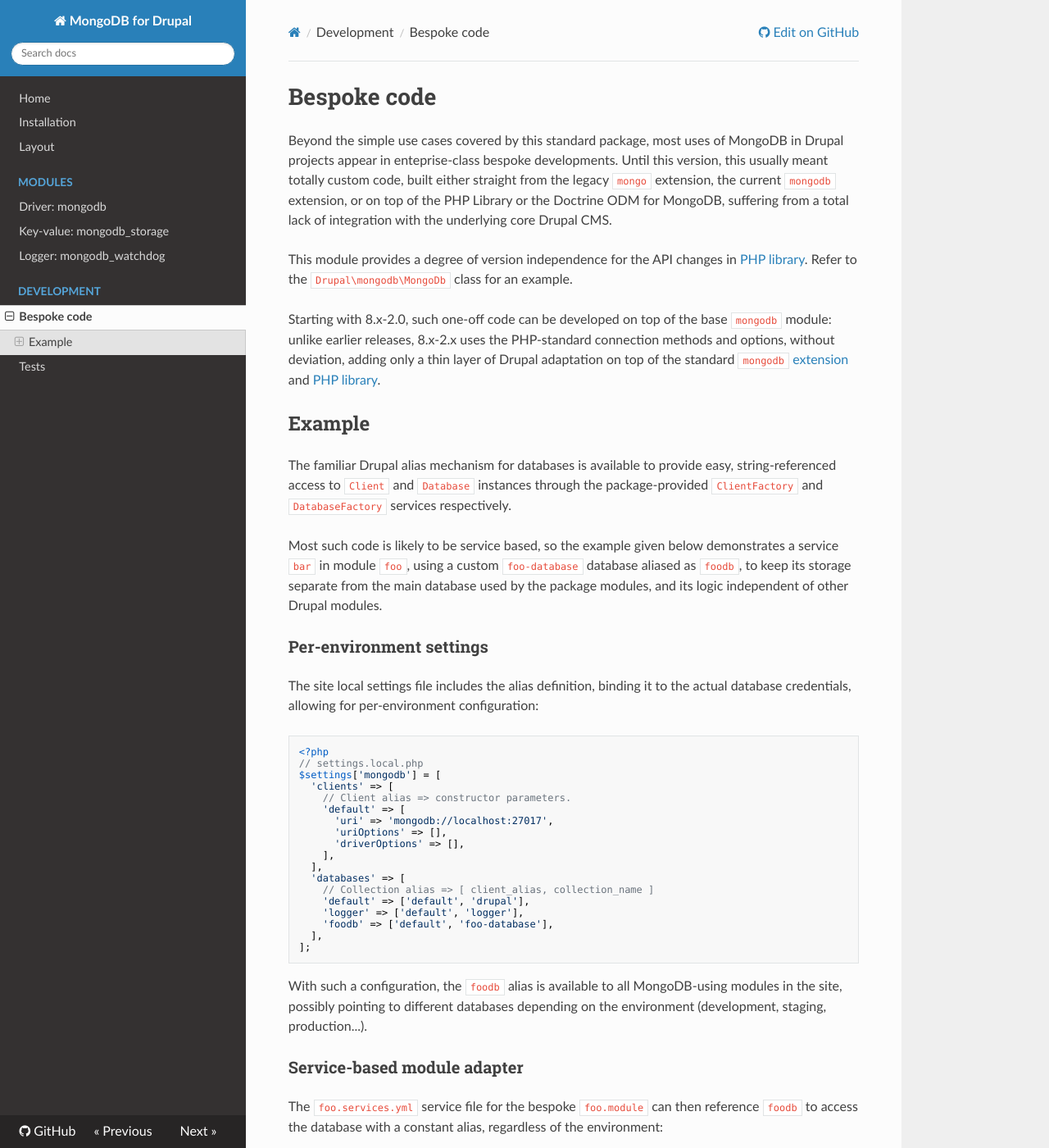
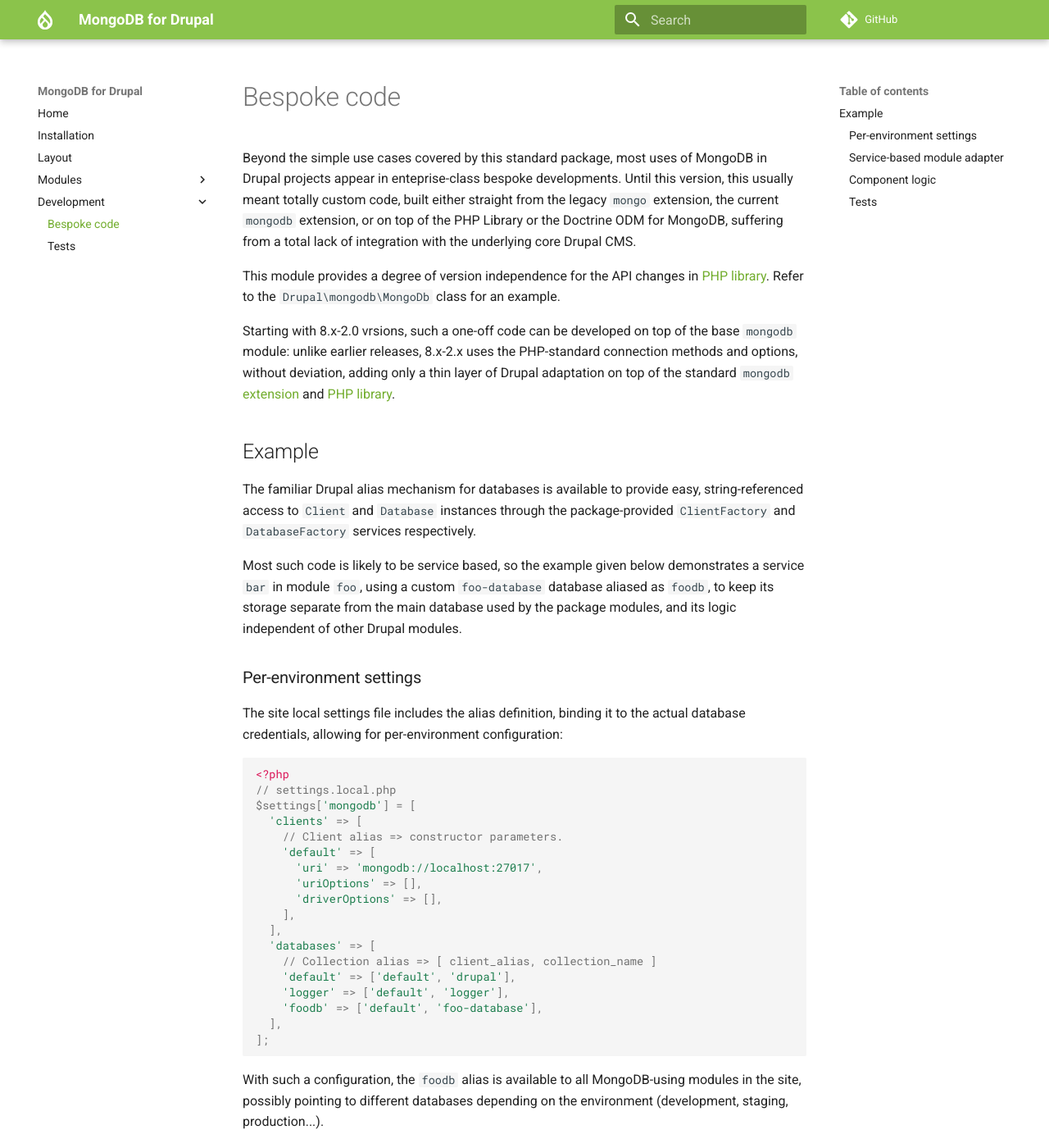
Before and after one commit to fgm/mongodb, an MkDocs documentation site: the page built from docs/bespoke.md, in a window 1280 px wide and 1400 px high. Shown: the whole window at 82% size. Built offline with MkDocs 1.6.1 and Material for MkDocs 9.7.7, drawn with Linux system fonts in a browser that asks for light colours; nearby versions of some CDN libraries; comment, search, counter and statistics services are not loaded; some of the changed text lies outside the part shown.

````diff
--- a/docs/bespoke.md
+++ b/docs/bespoke.md
@@ -10,11 +10,11 @@ integration with the underlying core Drupal CMS.
 This module provides a degree of version independence for the API changes in
 [PHP library]. Refer to the `Drupal\mongodb\MongoDb` class for an example.
 
-Starting with 8.x-2.0, such one-off code can be developed on top of the base
-`mongodb` module: unlike earlier releases, 8.x-2.x uses the PHP-standard
-connection methods and options, without deviation, adding only a thin layer of
-Drupal adaptation on top of the standard `mongodb` [extension] and
-[PHP library].
+Starting with 8.x-2.0 vrsions,
+such a one-off code can be developed on top of the base `mongodb` module:
+unlike earlier releases, 8.x-2.x uses the PHP-standard connection methods and options,
+without deviation, adding only a thin layer of Drupal adaptation on top of the standard
+`mongodb` [extension] and [PHP library].
 
 [extension]: http://php.net/mongodb
 [PHP library]: https://docs.mongodb.com/php-library/current
@@ -37,24 +37,26 @@ used by the package modules, and its logic independent of other Drupal modules.
 The site local settings file includes the alias definition, binding it to the
 actual database credentials, allowing for per-environment configuration:
 
-    <?php
-    // settings.local.php
-    $settings['mongodb'] = [
-      'clients' => [
-        // Client alias => constructor parameters.
-        'default' => [
-          'uri' => 'mongodb://localhost:27017',
-          'uriOptions' => [],
-          'driverOptions' => [],
-        ],
-      ],
-      'databases' => [
-        // Collection alias => [ client_alias, collection_name ]
-        'default' => ['default', 'drupal'],
-        'logger' => ['default', 'logger'],
-        'foodb' => ['default', 'foo-database'],
-      ],
-    ];
+```php
+<?php
+// settings.local.php
+$settings['mongodb'] = [
+  'clients' => [
+    // Client alias => constructor parameters.
+    'default' => [
+      'uri' => 'mongodb://localhost:27017',
+      'uriOptions' => [],
+      'driverOptions' => [],
+    ],
+  ],
+  'databases' => [
+    // Collection alias => [ client_alias, collection_name ]
+    'default' => ['default', 'drupal'],
+    'logger' => ['default', 'logger'],
+    'foodb' => ['default', 'foo-database'],
+  ],
+];
+```
 
 With such a configuration, the `foodb` alias is available to all MongoDB-using
 modules in the site, possibly pointing to different databases depending on the
@@ -67,20 +69,22 @@ The `foo.services.yml` service file for the bespoke `foo.module` can then
 reference `foodb` to access the database with a constant alias, regardless
 of the environment:
 
-    // modules/custom/Foo/foo.services.yml
-    services:
-      foo.storage:
-        class: 'MongoDB\Database'
-        factory: ['@mongodb.database_factory', 'get']
-        arguments: ['foodb']
+```yaml
+# modules/custom/Foo/foo.services.yml
+services:
+  foo.storage:
+    class: 'MongoDB\Database'
+    factory: ['@mongodb.database_factory', 'get']
+    arguments: ['foodb']
 
-      foo.bar:
-        class: 'Drupal\foo\Bar'
-        arguments: ['@foo.storage', '@logger.channel.foo']
+  foo.bar:
+    class: 'Drupal\foo\Bar'
+    arguments: ['@foo.storage', '@logger.channel.foo']
 
-      foo.baz:
-        class: 'Drupal\foo\Baz'
-        arguments: ['@foo.storage', '@mongodb.logger']
+  foo.baz:
+    class: 'Drupal\foo\Baz'
+    arguments: ['@foo.storage', '@mongodb.logger']
+```
 
 This allows services in the module to access the database in both function code
 for Drupal hooks, and OO code for component-level logic without having to be
@@ -109,27 +113,30 @@ Finally, the component application logic can use the services without receiving
 any Drupal-specific dependency. In this example, we can simply assume the
 service code is located within the module itself, for simplicity:
 
-    <?php
-    // modules/custom/Foo/src/Bar.php
-    use MongoDb\Database;
-    use Psr\Log\LoggerInterface;
+```php
+<?php
+// modules/custom/Foo/src/Bar.php
+use MongoDb\Database;
+use Psr\Log\LoggerInterface;
 
-    public function __construct(Database $database, LoggerInterface $logger) {
-      $this->database = $database;
-      $this->logger = $logger;
-    }
+public function __construct(Database $database, LoggerInterface $logger) {
+  $this->database = $database;
+  $this->logger = $logger;
+}
 
-    public function baz() {
-      // Perform some business logic using $this->database.
-      // Log it using $this->logger.
-    }
+public function baz() {
+  // Perform some business logic using $this->database.
+  // Log it using $this->logger.
+}
+```
 
 Having the code only receive standard services (like a PSR-3 logger) or
-[PHP library] classes allows it to be written as an agnostic component that can
-be brought in using Composer and shared with non-Drupal code. This is often
-useful in bespoke projects, which tend to combine Drupal with other parts of the
-application written in Laravel 5 or Symfony 4, since the code has no
-Drupal-specific dependency in that case, only exposing a PSR-3 standard API.
+[PHP library] classes allows it to be written as an agnostic component,
+that can be brought in using Composer and shared with non-Drupal code.
+This is often  useful in bespoke projects, which tend to combine Drupal 9/10
+with other parts of the application written in Laravel &ge; 5 or Symfony &ge; 4,
+since the code has no Drupal-specific dependency in that case,
+only exposing a PSR-3 standard API.
 
 
 ### Tests
--- a/mkdocs.yml
+++ b/mkdocs.yml
@@ -10,7 +10,17 @@ nav:
   - Development:
     - 'Bespoke code': 'bespoke.md'
     - 'Tests': 'tests.md'
-theme: readthedocs
 repo_url: https://github.com/fgm/mongodb
 markdown_extensions:
   - footnotes
+  - pymdownx.highlight
+  - pymdownx.inlinehilite
+  - pymdownx.superfences
+
+theme:
+  name: material
+  palette:
+    primary: light green
+    #scheme: default
+  icon:
+    logo: fontawesome/brands/drupal #material/drupal
````
Also changed, not shown: README.md (+5 -5 lines), docs/index.md (+10 -11 lines), docs/install.md (+25 -25 lines), docs/tests.md (+83 -75 lines).
